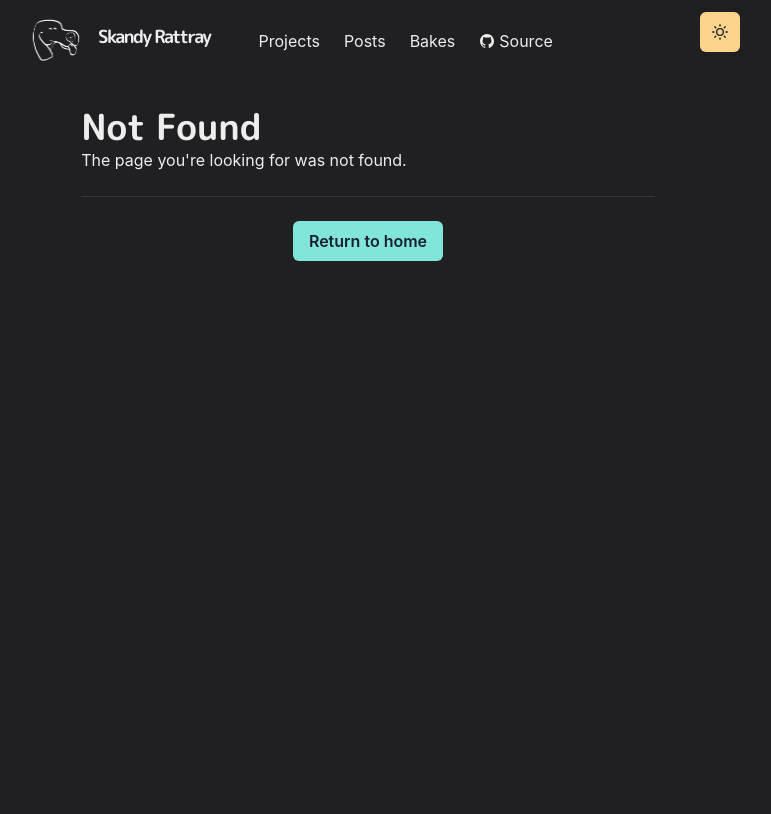
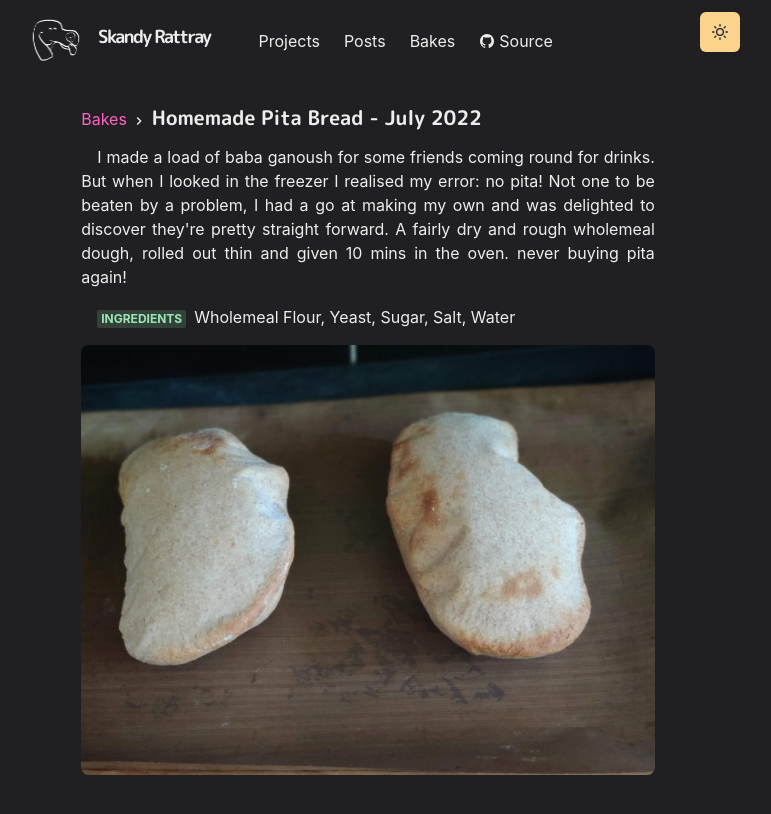
Before and after one commit to skandog/p, a Next.js app: page /bakes/pita_july_22 in a window 1280 px wide. Before the commit this address had no page. Shown: the top 814 px of the page, without its empty margins (272-1043 px from the left). Built offline with nearby package versions, Linux system fonts and the light colour scheme.

Commit message:
added 3 more bakes posts, leaving it there for now, but plenty more to be added

```diff
--- a/components/grid-item.js
+++ b/components/grid-item.js
@@ -74,6 +74,9 @@ export const GridItemStyle = () => {
       styles={`
     .grid-item-thumbnail {
         border-radius: 12px;
+        max-height: 150px;
+        width:100%;
+        object-fit: cover;
     }
     `}
     />
--- /dev/null
+++ b/pages/bakes/pita_july_22.js
@@ -0,0 +1,32 @@
+import { Container, Badge, Link, List, ListItem } from '@chakra-ui/react'
+import { Title, BakeImage, Meta } from '../../components/bakes.js'
+import P from '../../components/paragraph.js'
+import Layout from '../../components/layouts/article.js'
+import Pita from '../../public/images/bakes/pita_july_22.jpg'
+
+const Bake = () => {
+  return (
+    <Layout title="Pita Bread">
+      <Container>
+        <Title>Homemade Pita Bread - July 2022</Title>
+        <P>
+          I made a load of baba ganoush for some friends coming round for
+          drinks. But when I looked in the freezer I realised my error: no pita!
+          Not one to be beaten by a problem, I had a go at making my own and was
+          delighted to discover they're pretty straight forward. A fairly dry
+          and rough wholemeal dough, rolled out thin and given 10 mins in the
+          oven. never buying pita again!
+        </P>
+        <List my={4} ml={4}>
+          <ListItem>
+            <Meta>Ingredients</Meta>
+            <span>Wholemeal Flour, Yeast, Sugar, Salt, Water</span>
+          </ListItem>
+        </List>
+        <BakeImage src={Pita.src} alt="Homemade Pita Bread"></BakeImage>
+      </Container>
+    </Layout>
+  )
+}
+
+export default Bake
```
Also changed, not shown: pages/_app.js (+3 -4 lines), pages/bakes.js (+8 -12 lines), pages/bakes/grapefruit_soda.js (added, +39 -0 lines), public/images/bakes/focaccia_baba_ganoush_june_22.jpg (added), public/images/bakes/pita_july_22.jpg (added).
